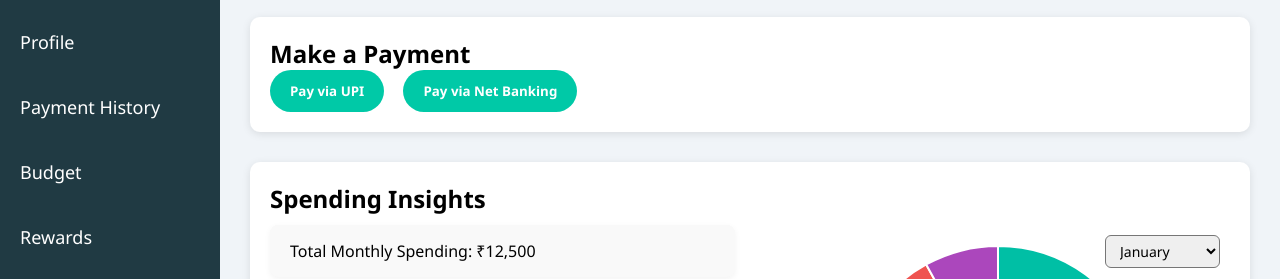
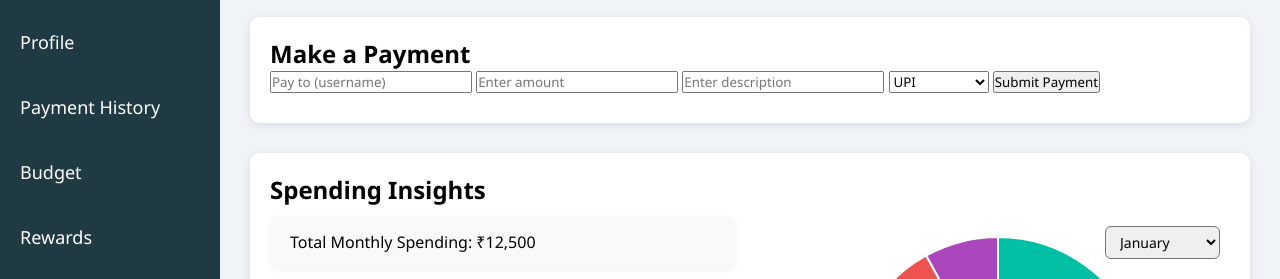
Before and after one commit to Rashi1575/PayWise, a website: page frontend/dashb.html in a window 1280 px wide. Shown: the part 120-399 px from the top of the page. Drawn offline with nearby package versions, Linux system fonts and the light colour scheme.

Commit message:
Update dashb.html

```diff
--- a/frontend/dashb.html
+++ b/frontend/dashb.html
@@ -40,10 +40,19 @@
       <!-- Payment Section -->
       <section class="payment-section" id="payment-section">
         <h2>Make a Payment</h2>
-        <div class="payment-buttons">
-          <button>Pay via UPI</button>
-          <button>Pay via Net Banking</button>
+        <div class="payment-form">
+          <input type="text" id="receiverUsername" placeholder="Pay to (username)" />
+          <input type="number" id="payAmount" placeholder="Enter amount" />
+          <input type="text" id="payDesc" placeholder="Enter description" />
+          <select id="payMethod">
+            <option value="UPI">UPI</option>
+            <option value="Net Banking">Net Banking</option>
+          </select>
+          <button id="submitPayment">Submit Payment</button>
+          <div id="payStatus" class="payment-status"></div>
         </div>
+
+        <div id="payStatus" style="margin-top: 10px; font-weight: bold;"></div>
       </section>
 
       <!-- Spending Insights -->
```
Lines whose indentation alone changed are shown as unchanged.
